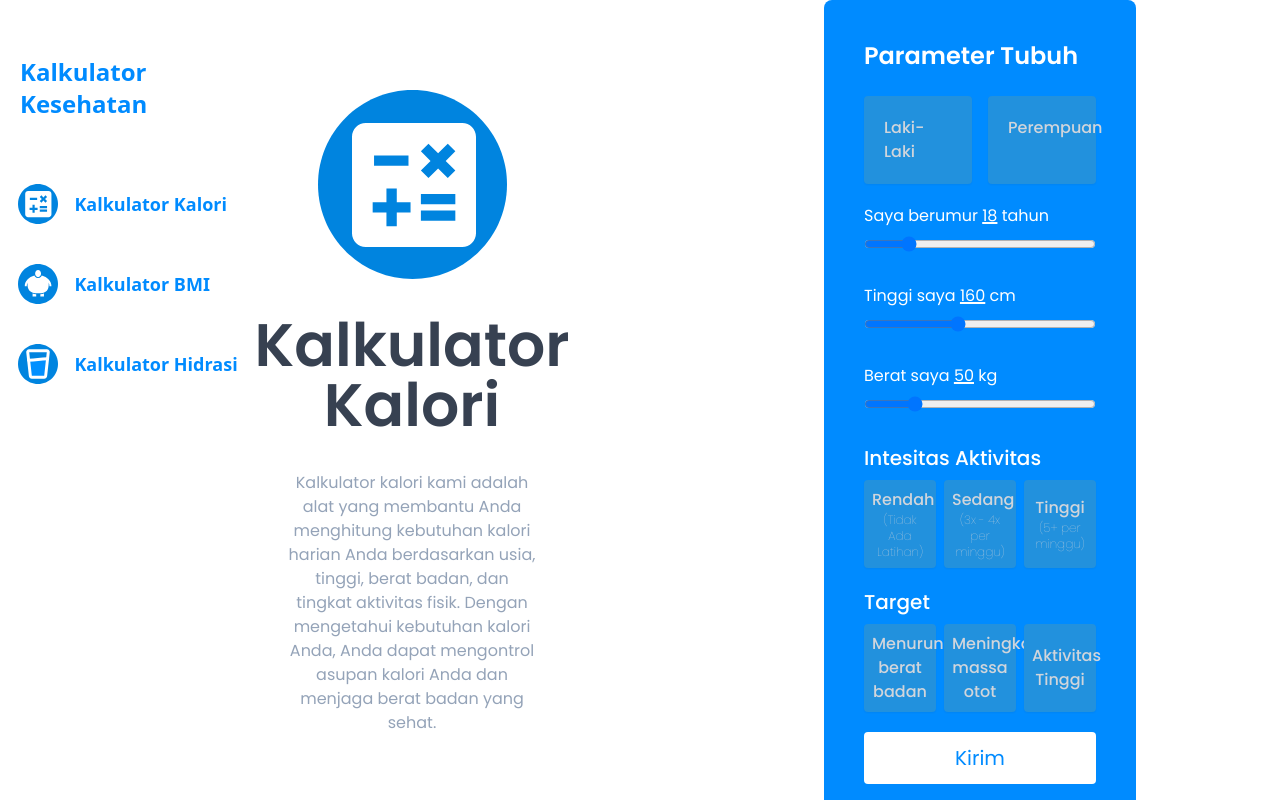
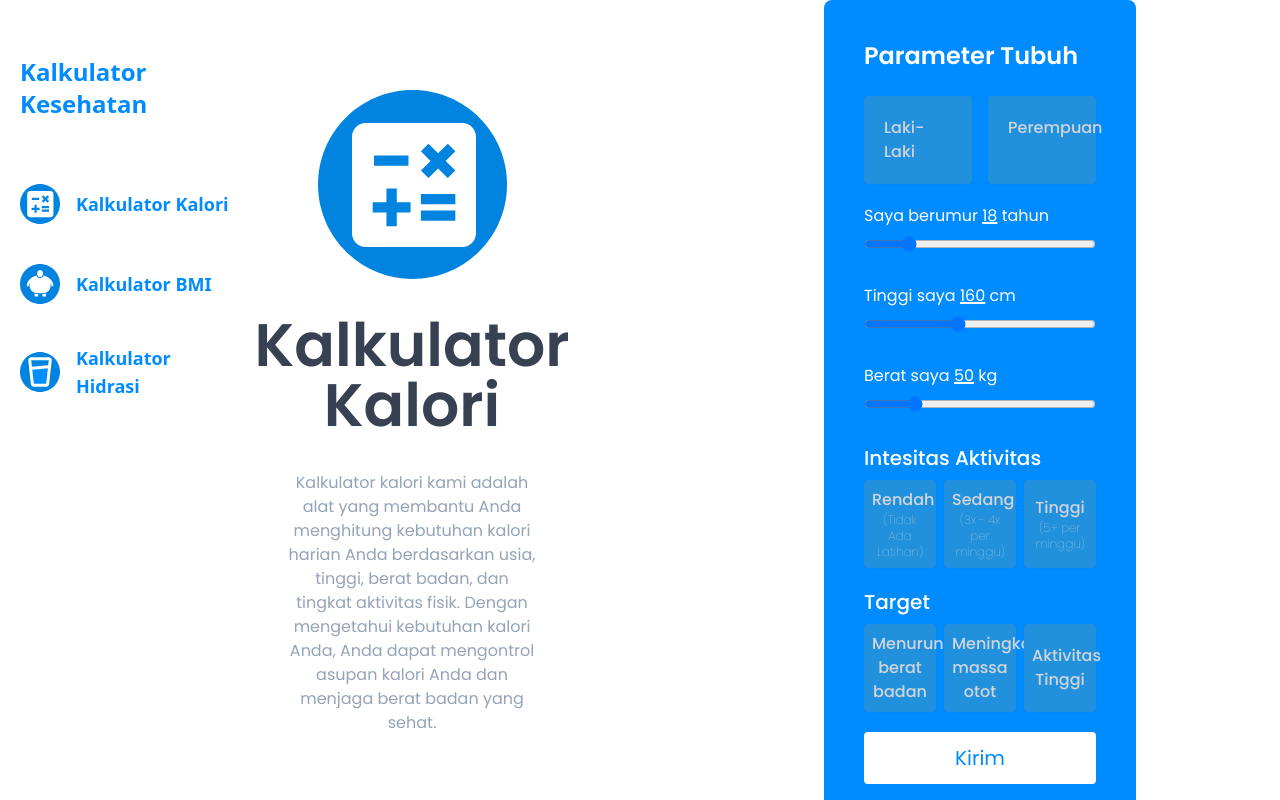
Before and after one commit to MuhammadRadifa/kalkulator-kesehatan, a React (Vite) app: page /kalkulator-kalori in a window 1280 px wide. Shown: the top 800 px of the page. Built offline with nearby package versions, Linux system fonts and the light colour scheme.

Commit message:
resolve sidebar

```diff
--- a/package.json
+++ b/package.json
@@ -5,6 +5,7 @@
   "type": "module",
   "scripts": {
     "dev": "vite",
+    "cuy": "vite",
     "build": "vite build",
     "preview": "vite preview"
   },
--- a/src/components/sidebar/Sidebar.jsx
+++ b/src/components/sidebar/Sidebar.jsx
@@ -10,24 +10,24 @@ const Sidebar = () => {
         <Link to={'/home'}>
           <h1 className='mb-11 hidden text-2xl font-bold md:block md:pl-5'>Kalkulator Kesehatan</h1>
         </Link>
-        <div className='flex items-center justify-evenly md:grid'>
+        <div className='flex w-full items-center justify-evenly md:grid  md:justify-center'>
           <Link to={'/home'}>
             <AiFillHome className='rounded-full bg-main p-1 text-[40px] text-white md:hidden' />
           </Link>
           <Link to={'/kalkulator-kalori'}>
-            <div className='group flex items-center gap-x-4 py-5 hover:bg-main'>
+            <div className='group flex items-center gap-x-4 py-5 hover:bg-main md:px-5'>
               <img src={Kalkulator} alt='Kalkulator Kalori' className='w-10' />
               <h2 className='hidden text-lg font-semibold group-hover:text-white md:block'>Kalkulator Kalori</h2>
             </div>
           </Link>
           <Link to={'/kalkulator-bmi'}>
-            <div className='group flex items-center gap-x-4 py-5 hover:bg-main'>
+            <div className='group flex items-center gap-x-4 py-5 hover:bg-main md:px-5'>
               <img src={BMI} alt='Kalkulator Kalori' className='w-10' />
               <h2 className='hidden text-lg font-semibold group-hover:text-white md:block'>Kalkulator BMI</h2>
             </div>
           </Link>
           <Link to={'/kalkulator-hidrasi'}>
-            <div className='group flex items-center gap-x-4 py-5 hover:bg-main'>
+            <div className='group flex items-center gap-x-4 py-5 hover:bg-main md:px-5'>
               <img src={Hidration} alt='Kalkulator Kalori' className='w-10' />
               <h2 className='hidden text-lg font-semibold group-hover:text-white md:block'>Kalkulator Hidrasi</h2>
             </div>
```
